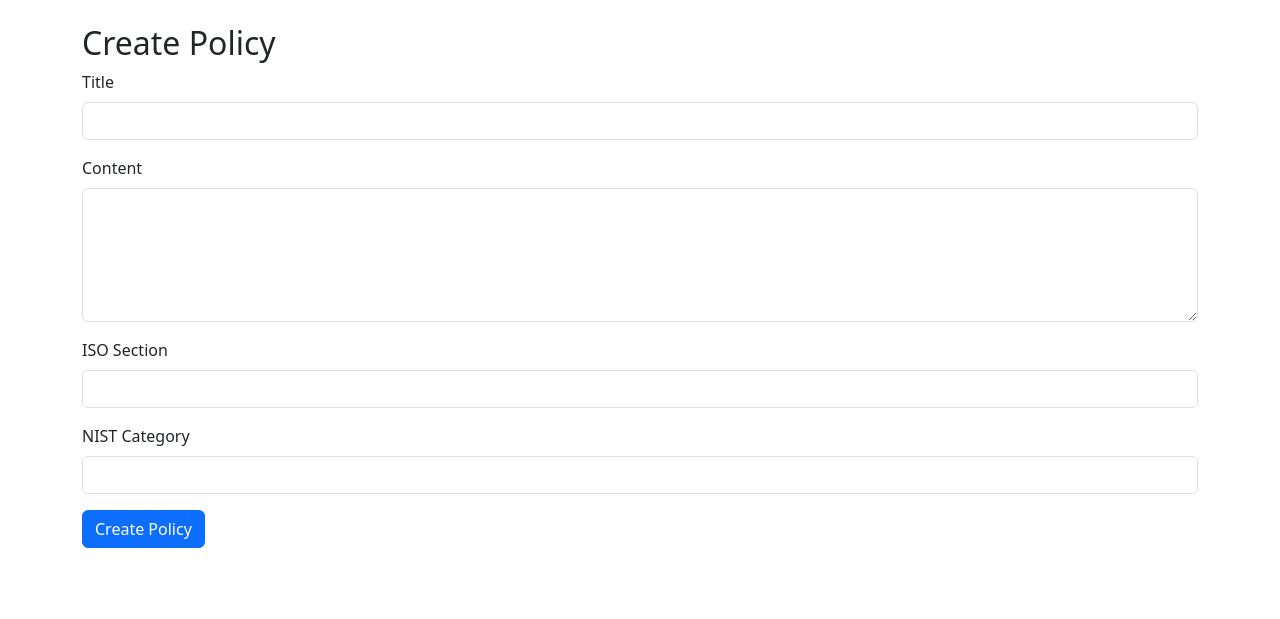
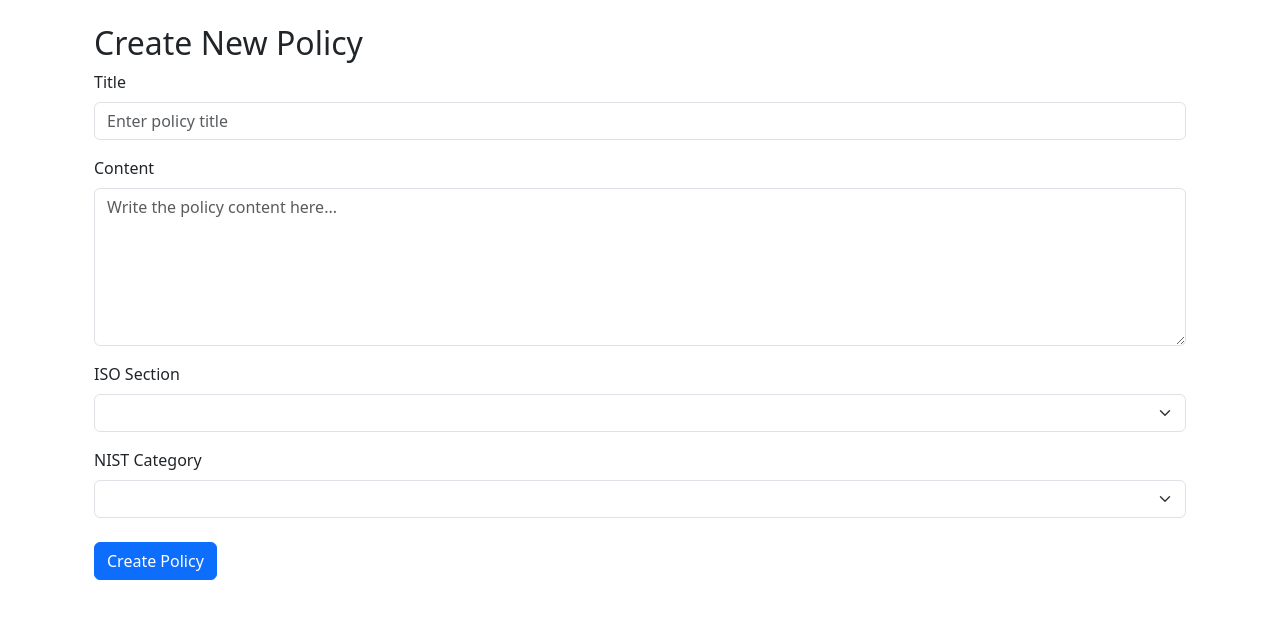
Before and after one commit to Rio-The-Yash/Infosec-Policy-Manager, a Flask app: page /create_policy in a window 1280 px wide. Shown: the part 56-675 px from the top of the page. Run offline with Flask 3, Linux system fonts and the light colour scheme; the visitor is signed in with stand-in values (Sample User, id 1).

Commit message:
Add files via upload

```diff
--- a/Templates/create_policy.html
+++ b/Templates/create_policy.html
@@ -1,24 +1,44 @@
 {% extends "base.html" %}
+
 {% block content %}
-<h2>Create Policy</h2>
-<form method="POST">
+<div class="container mt-4">
+  <h2>Create New Policy</h2>
+  <form method="POST" action="">
     {{ form.hidden_tag() }}
-    <div class="mb-3">
-        {{ form.title.label(class="form-label") }}
-        {{ form.title(class="form-control") }}
+
+    <div class="form-group mb-3">
+      {{ form.title.label(class="form-label") }}
+      {{ form.title(class="form-control", placeholder="Enter policy title") }}
+      {% for error in form.title.errors %}
+        <div class="text-danger">{{ error }}</div>
+      {% endfor %}
     </div>
-    <div class="mb-3">
-        {{ form.content.label(class="form-label") }}
-        {{ form.content(class="form-control", rows=5) }}
+
+    <div class="form-group mb-3">
+      {{ form.content.label(class="form-label") }}
+      {{ form.content(class="form-control", rows=6, placeholder="Write the policy content here...") }}
+      {% for error in form.content.errors %}
+        <div class="text-danger">{{ error }}</div>
+      {% endfor %}
     </div>
-    <div class="mb-3">
-        {{ form.iso_section.label(class="form-label") }}
-        {{ form.iso_section(class="form-control") }}
+
+    <div class="form-group mb-3">
+      {{ form.iso_section.label(class="form-label") }}
+      {{ form.iso_section(class="form-select") }}
+      {% for error in form.iso_section.errors %}
+        <div class="text-danger">{{ error }}</div>
+      {% endfor %}
     </div>
-    <div class="mb-3">
-        {{ form.nist_category.label(class="form-label") }}
-        {{ form.nist_category(class="form-control") }}
+
+    <div class="form-group mb-4">
+      {{ form.nist_category.label(class="form-label") }}
+      {{ form.nist_category(class="form-select") }}
+      {% for error in form.nist_category.errors %}
+        <div class="text-danger">{{ error }}</div>
+      {% endfor %}
     </div>
-    {{ form.submit(class="btn btn-primary") }}
-</form>
+
+    <button type="submit" class="btn btn-primary">{{ form.submit.label.text }}</button>
+  </form>
+</div>
 {% endblock %}
```
Also changed, not shown: Templates/audit_logs.html (added, +22 -0 lines), Templates/dashboard.html (+12 -0 lines), Templates/login.html (+32 -8 lines), Templates/register.html (added, +24 -0 lines), Templates/base.html (line endings or trailing spaces).
